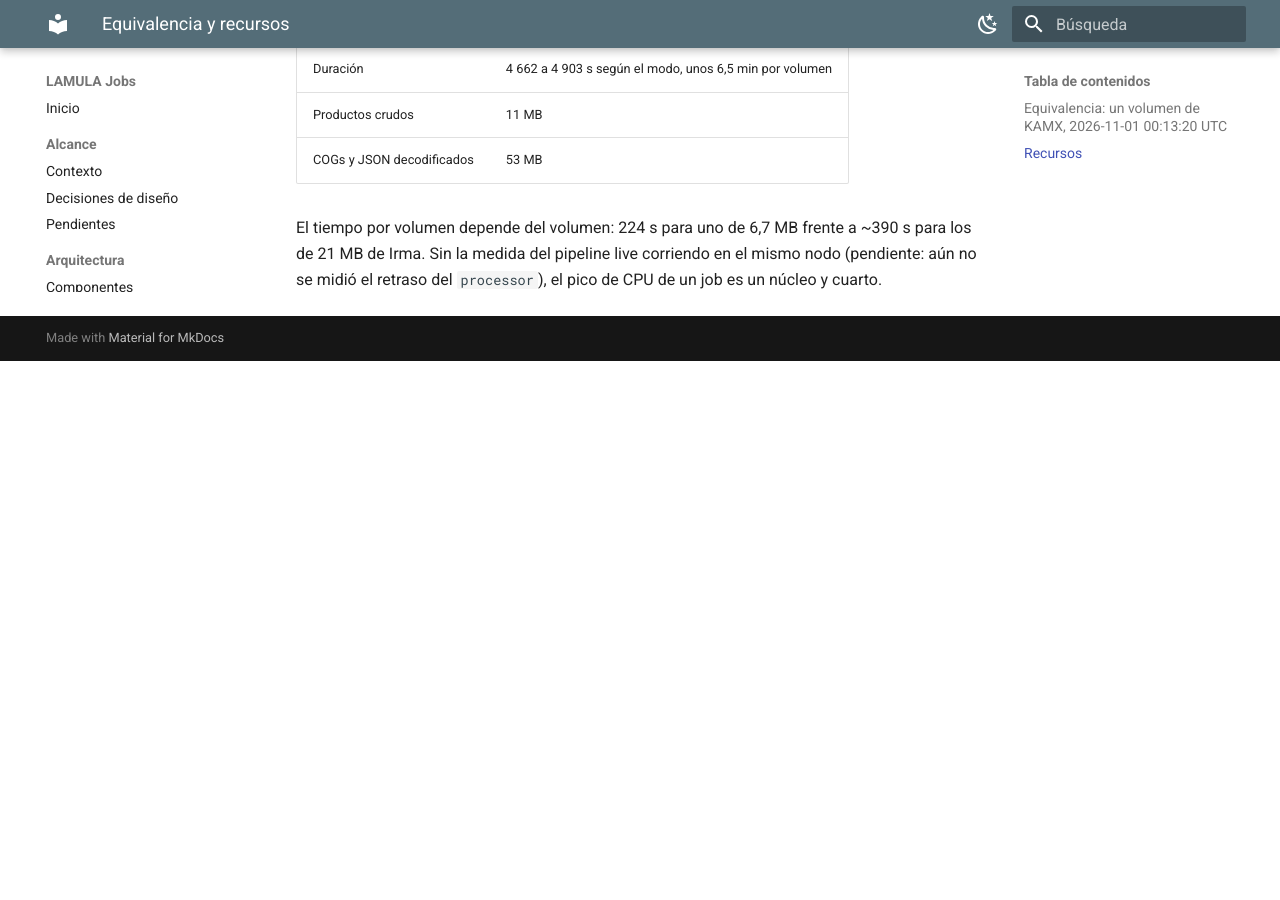
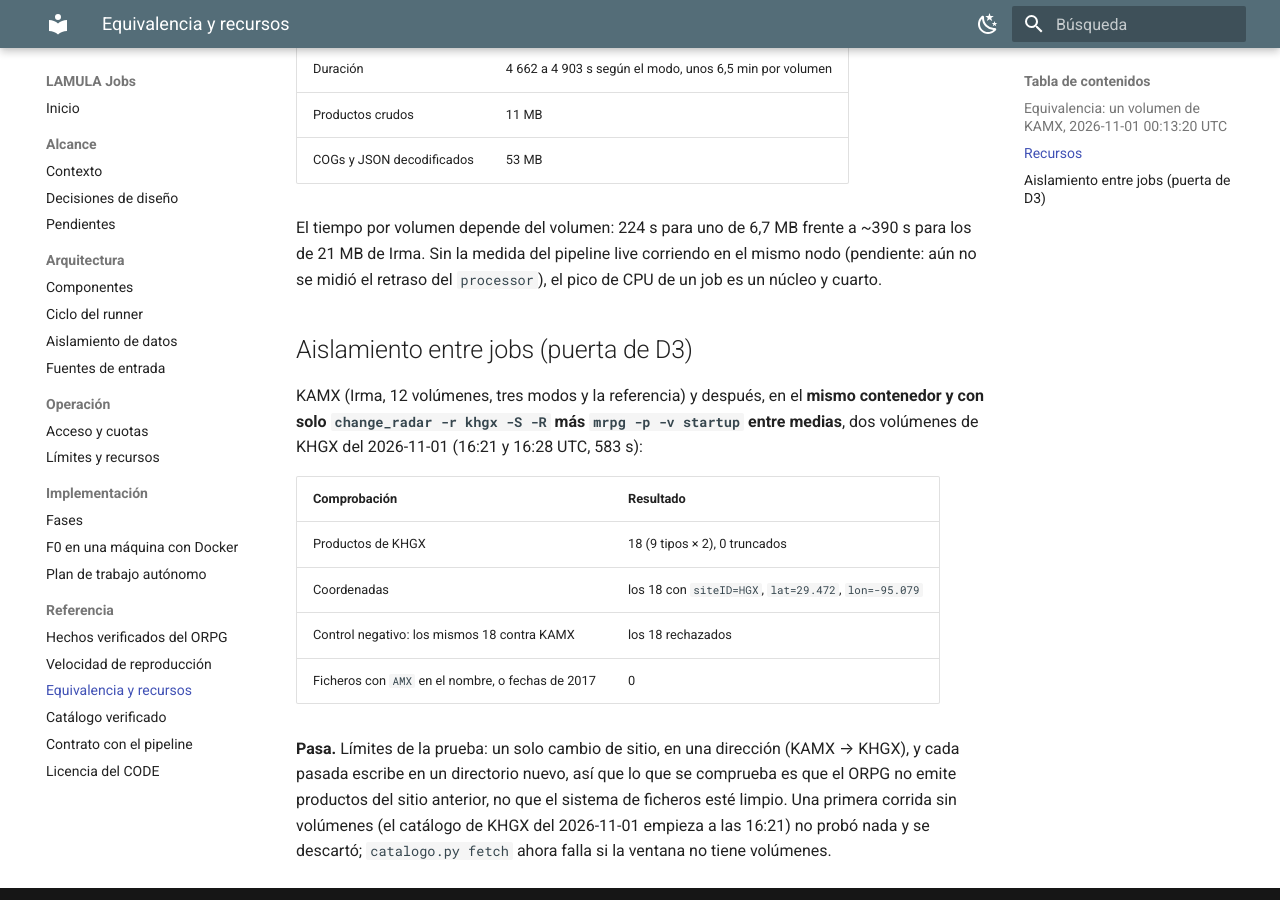
Before and after one commit to vladimir1284/lamula-jobs, an MkDocs documentation site: the page built from docs/referencia/equivalencia-y-recursos.md, in a window 1280 px wide and 900 px high, scrolled down 1552 px. Built offline with MkDocs 1.6.1 and Material for MkDocs 9.7.7, drawn with Linux system fonts in a browser that asks for light colours; before the commit the page ends 1913 px from its top, so only the background shows below that.

Commit message:
f0: aislamiento KAMX→KHGX pasa (18 productos, 0 de KAMX); fetch falla sin volúmenes
Co-Authored-By: Claude Sonnet 5.5 <noreply@anthropic.com>

```diff
--- a/docs/implementacion/plan-autonomo.md
+++ b/docs/implementacion/plan-autonomo.md
@@ -20,7 +20,7 @@ avanza en 30 min, mirar `ps` y los `modo-*.out` antes de lanzar nada.**
 
 ## Orden de trabajo
 
-**Hechos (2026-11-02):** pasos 1 a 6 y 8 (recursos de un solo volumen). Ver [Velocidad de reproducción](../referencia/velocidad-reproduccion.md).
+**Hechos (2026-11-02):** pasos 1 a 8. El 7 (aislamiento) pasa; el 8 solo con un volumen. Ver [Velocidad de reproducción](../referencia/velocidad-reproduccion.md).
 Quedan 6, 7 y 8, con el ORPG ya libre.
 
 | # | Cuándo | Qué | Entrega |
--- a/docs/referencia/equivalencia-y-recursos.md
+++ b/docs/referencia/equivalencia-y-recursos.md
@@ -52,3 +52,22 @@ Doce volúmenes de Irma (21 MB cada uno), con el ORPG ya arrancado:
 El tiempo por volumen depende del volumen: 224 s para uno de 6,7 MB frente a ~390 s para los de
 21 MB de Irma. Sin la medida del pipeline live corriendo en el mismo nodo (pendiente: aún no se
 midió el retraso del `processor`), el pico de CPU de un job es un núcleo y cuarto.
+
+## Aislamiento entre jobs (puerta de D3)
+
+KAMX (Irma, 12 volúmenes, tres modos y la referencia) y después, en el **mismo contenedor y con
+solo `change_radar -r khgx -S -R` más `mrpg -p -v startup` entre medias**, dos volúmenes de
+KHGX del 2026-11-01 (16:21 y 16:28 UTC, 583 s):
+
+| Comprobación | Resultado |
+|---|---|
+| Productos de KHGX | 18 (9 tipos × 2), 0 truncados |
+| Coordenadas | los 18 con `siteID=HGX`, `lat=29.472`, `lon=-95.079` |
+| Control negativo: los mismos 18 contra KAMX | los 18 rechazados |
+| Ficheros con `AMX` en el nombre, o fechas de 2017 | 0 |
+
+**Pasa.** Límites de la prueba: un solo cambio de sitio, en una dirección (KAMX → KHGX), y cada
+pasada escribe en un directorio nuevo, así que lo que se comprueba es que el ORPG no emite
+productos del sitio anterior, no que el sistema de ficheros esté limpio. Una primera corrida
+sin volúmenes (el catálogo de KHGX del 2026-11-01 empieza a las 16:21) no probó nada y se
+descartó; `catalogo.py fetch` ahora falla si la ventana no tiene volúmenes.
```
Also changed, not shown: 1 other file.
